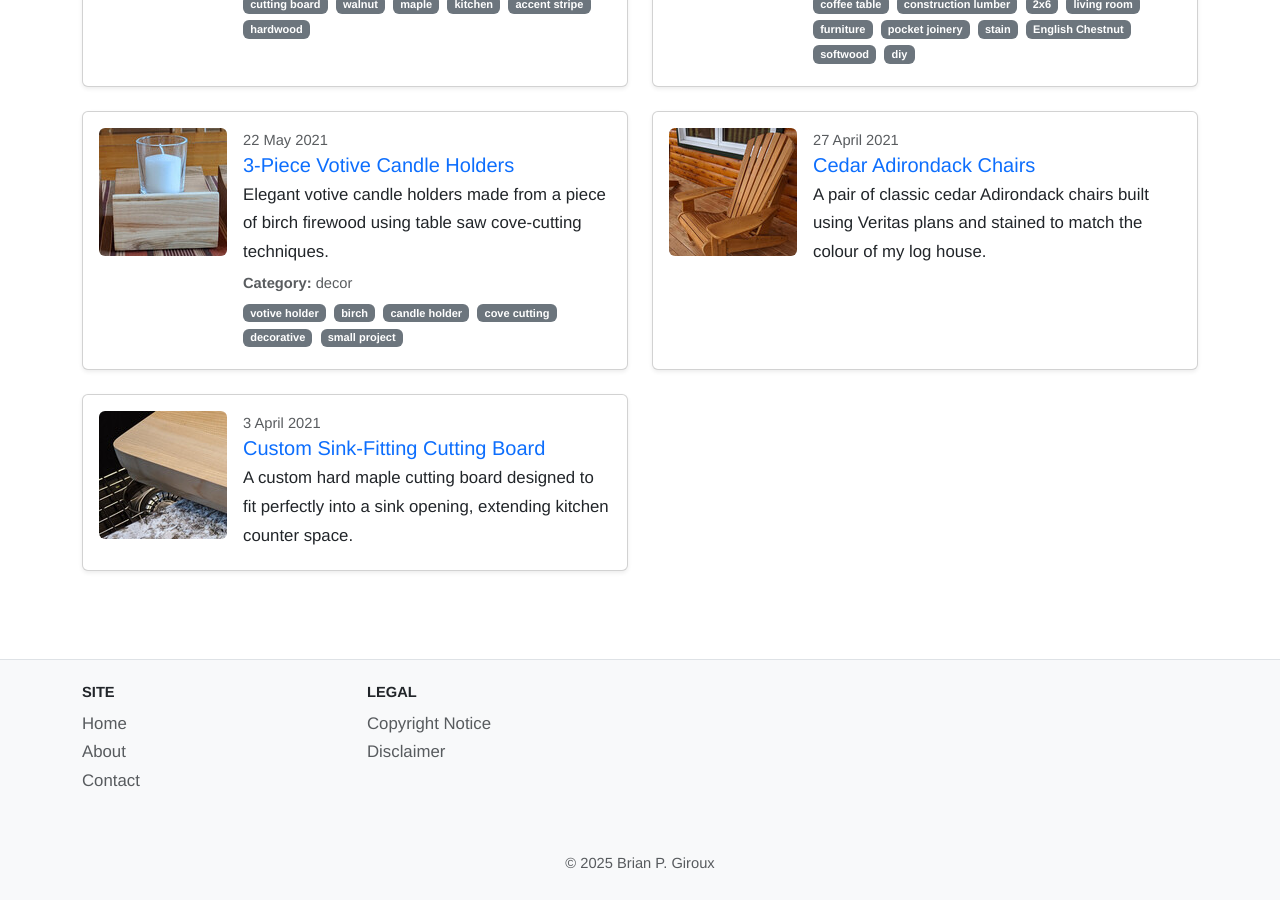
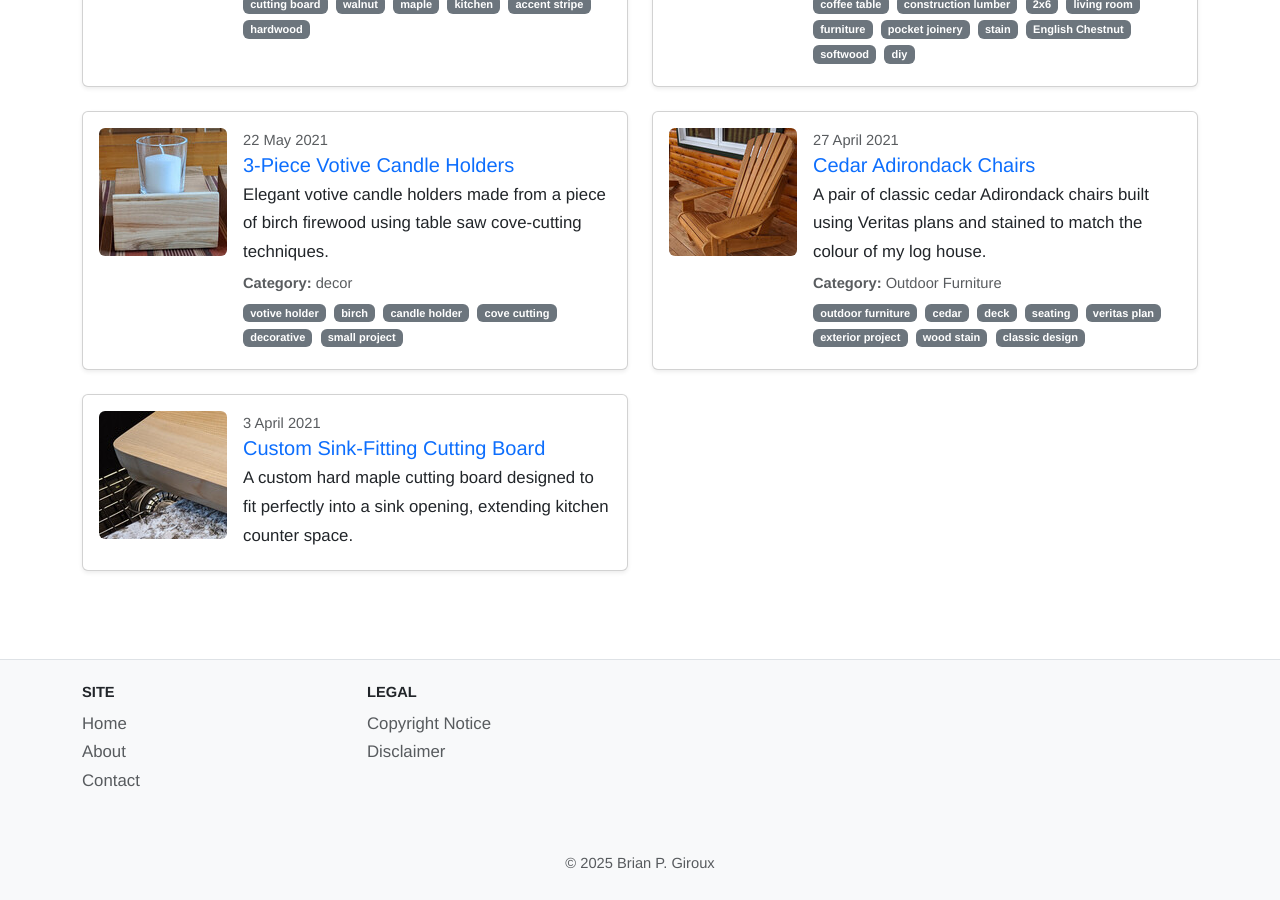
Before and after one commit to bpg1968/bgiroux.ca, a Jekyll site: the page built from projects/woodworking/index.md, in a window 1280 px wide and 900 px high, scrolled down 841 px. Built offline with Jekyll 4.4.1, drawn with Linux system fonts in a browser that asks for light colours.

Commit message:
Modified Adirondack Chair page to include Category and Labels

```diff
--- a/_woodworking/adirondack-chair-01.md
+++ b/_woodworking/adirondack-chair-01.md
@@ -2,6 +2,8 @@
 title: "Cedar Adirondack Chairs"
 date: 2021-04-27
 description: "A pair of classic cedar Adirondack chairs built using Veritas plans and stained to match the colour of my log house."
+category: Outdoor Furniture
+labels: [ outdoor furniture, cedar, deck, seating, veritas plan, exterior project, wood stain, classic design]
 image: /assets/images/woodworking/Adirondack_01.jpg
 thumbnail: /assets/images/woodworking/Adirondack_01-thumb.jpg
 layout: woodworking
```
